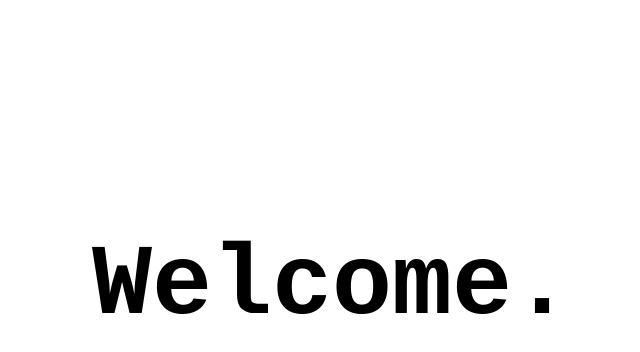
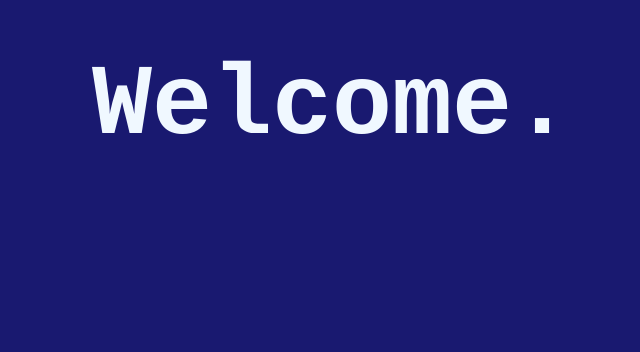
Before and after one commit to lydiajohnsto/burke-and-hare, a plain HTML site: page index.html in a window 1280 px wide. Shown: the part 138-490 px from the top of the page, without its empty margins (308-948 px from the left). Drawn offline with Linux system fonts and the light colour scheme.

Commit message:
Update index.html
changing colors and moving heading

```diff
--- a/index.html
+++ b/index.html
@@ -1,12 +1,13 @@
 <style>
 body {
   font-family: 'Courier New', monospace;
+  background-color: MidnightBlue;
 }
 h1 {
   font-size: 100px;
+  color: AliceBlue;
 }
 </style>
 </head>
 <h1>&nbsp</h1>
-<h1>&nbsp</h1>
 <h1><center>Welcome.</center></h1>
```
